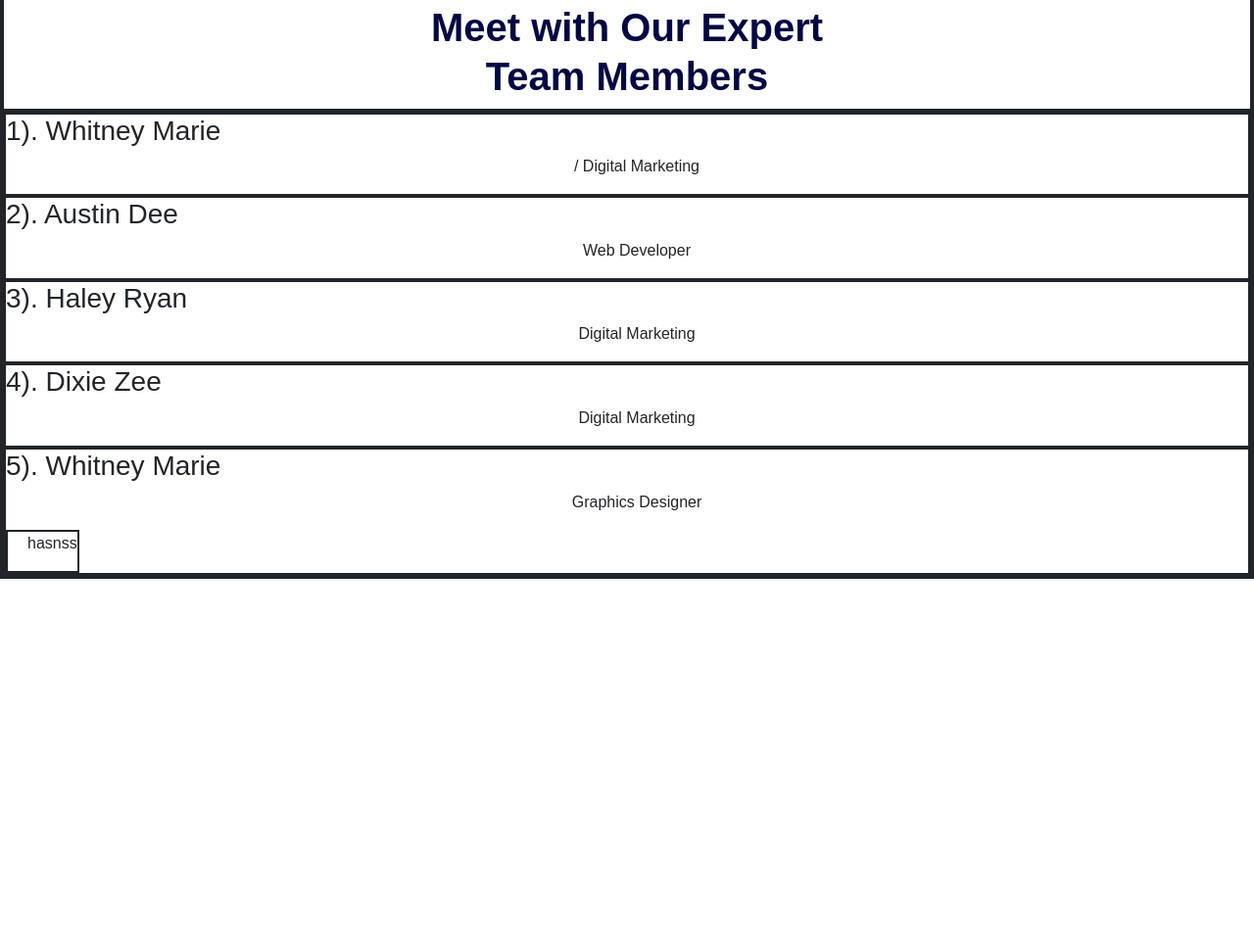
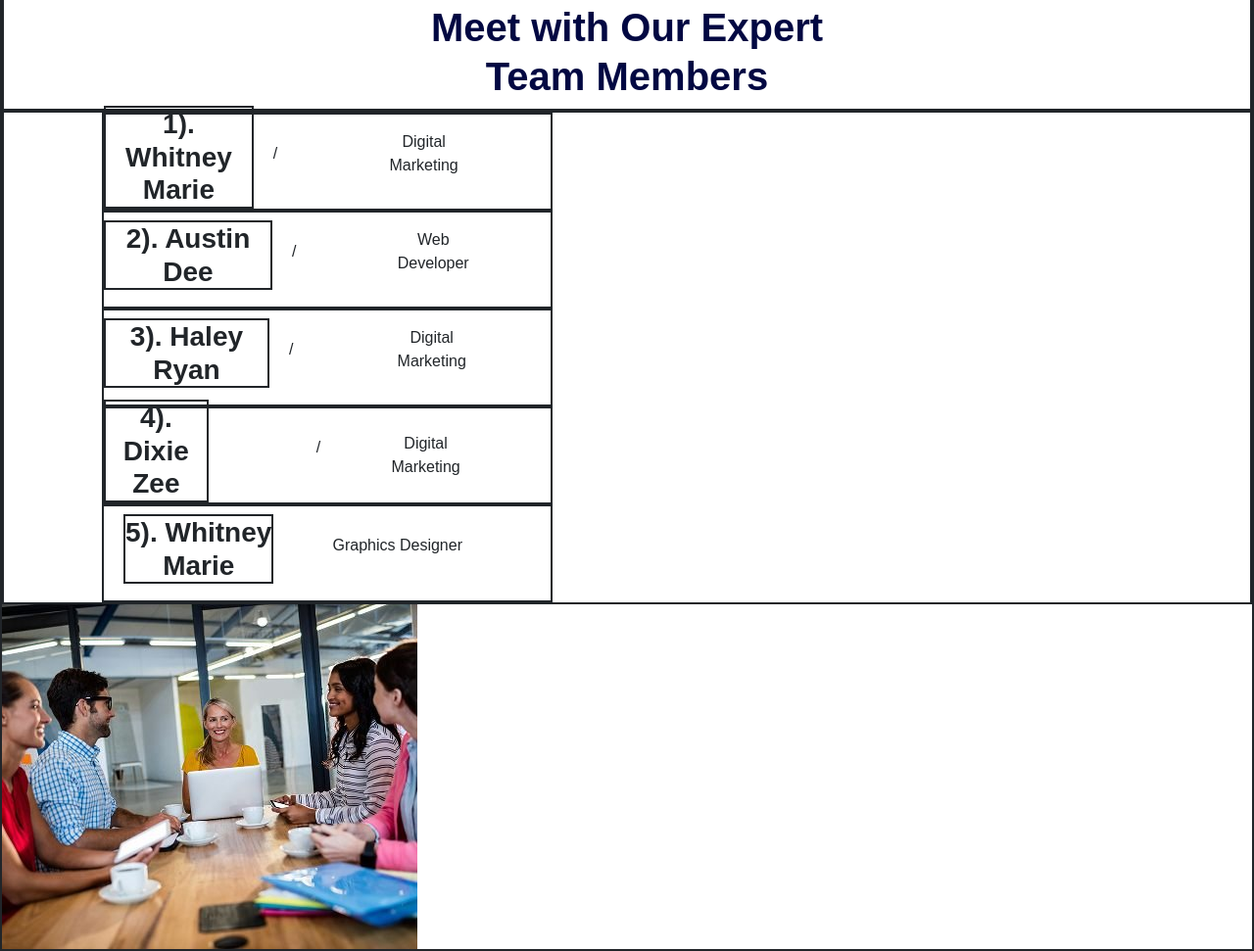
Before and after one commit to hasnainsafi01/First-Project, a plain HTML site: page index.html in a window 1280 px wide. Shown: the part 3533-4504 px from the top of the page at 98% size. Before the commit the page ends 4124 px from the top, so only its background shows below. Drawn offline with nearby package versions, Linux system fonts and the light colour scheme.

Commit message:
website under construction

```diff
--- a/index.html
+++ b/index.html
@@ -222,20 +222,23 @@
     <div class="section7-div2">
       <div>
         <h3>1).
-            Whitney Marie</h3>
-          <p>/
+          Whitney <br> Marie</h3>
+        <p class="section7-slash">/</p>
+        <p>
           Digital Marketing</p>
       </div>
       <div>
         <h3>2).
           Austin Dee
         </h3>
+        <p class="section7-slash">/</p>
         <p>Web Developer</p>
       </div>
       <div>
         <h3>3).
           Haley Ryan
         </h3>
+        <p class="section7-slash">/</p>
         <p>
           Digital Marketing</p>
       </div>
@@ -243,19 +246,23 @@
         <h3>4).
           Dixie Zee</h3>
         <p>
+        <p class="section7-slash">/</p>
         Digital Marketing</p>
       </div>
       <div>
         <h3>5).
-            Whitney Marie</h3>
+          Whitney <br> Marie</h3>
         <p>
           Graphics Designer</p>
-            <div>
-        <p>hasnss</p>
-      </div>
+
+
       </div>
 
 
+
+    </div>
+    <div class="section7-img">
+      <img src="./img/01.jpg.jpeg" alt="">
     </div>
 
 
--- a/style.css
+++ b/style.css
@@ -579,9 +579,31 @@ hr{
   border: 2px solid;
   display: flex;
   flex-direction: column;
+  text-align: center;
 }
 .section7-div2 div{
+
   border: 2px solid;
+  display:flex;
+  align-items: center;
+  margin-left: 100px;
+  justify-content:space-around;
+  text-align: center;
+  width: 460px;
+  height: 100px;
+}
+.section7-div2 div p{
+  /* border: 2px solid; */
   display: inline-block;
+  text-align: center;
+  margin-right: 70px;
 
 }
+.section7-div2 div h3{
+  border: 2px solid;
+  font-weight: 700;
+}
+.section7-slash p{
+
+
+}
```
Also changed, not shown: img/01.jpg.jpeg (added), img/02.jpg.jpeg (added), img/03.jpg.jpeg (added). Lines whose indentation alone changed are shown as unchanged.
